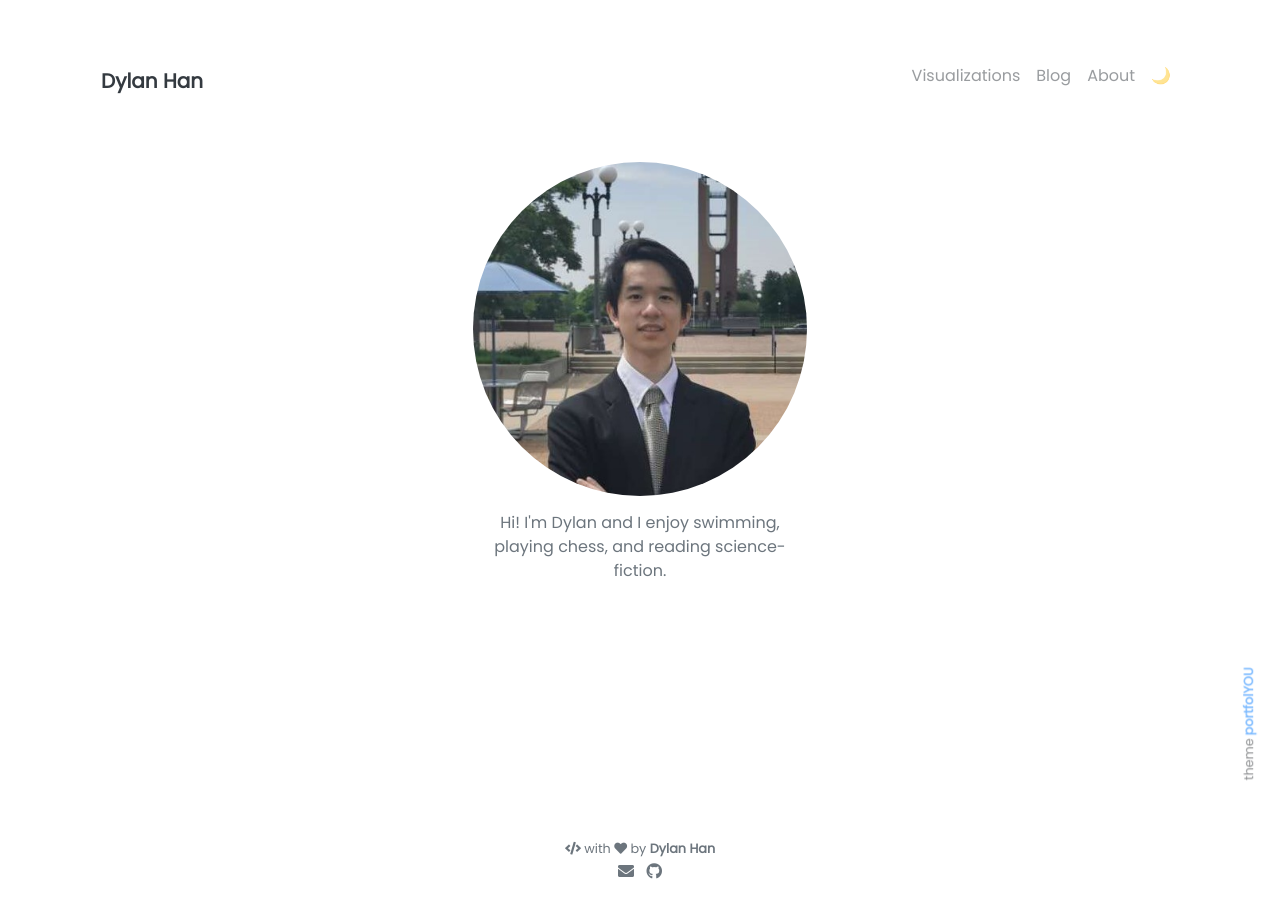
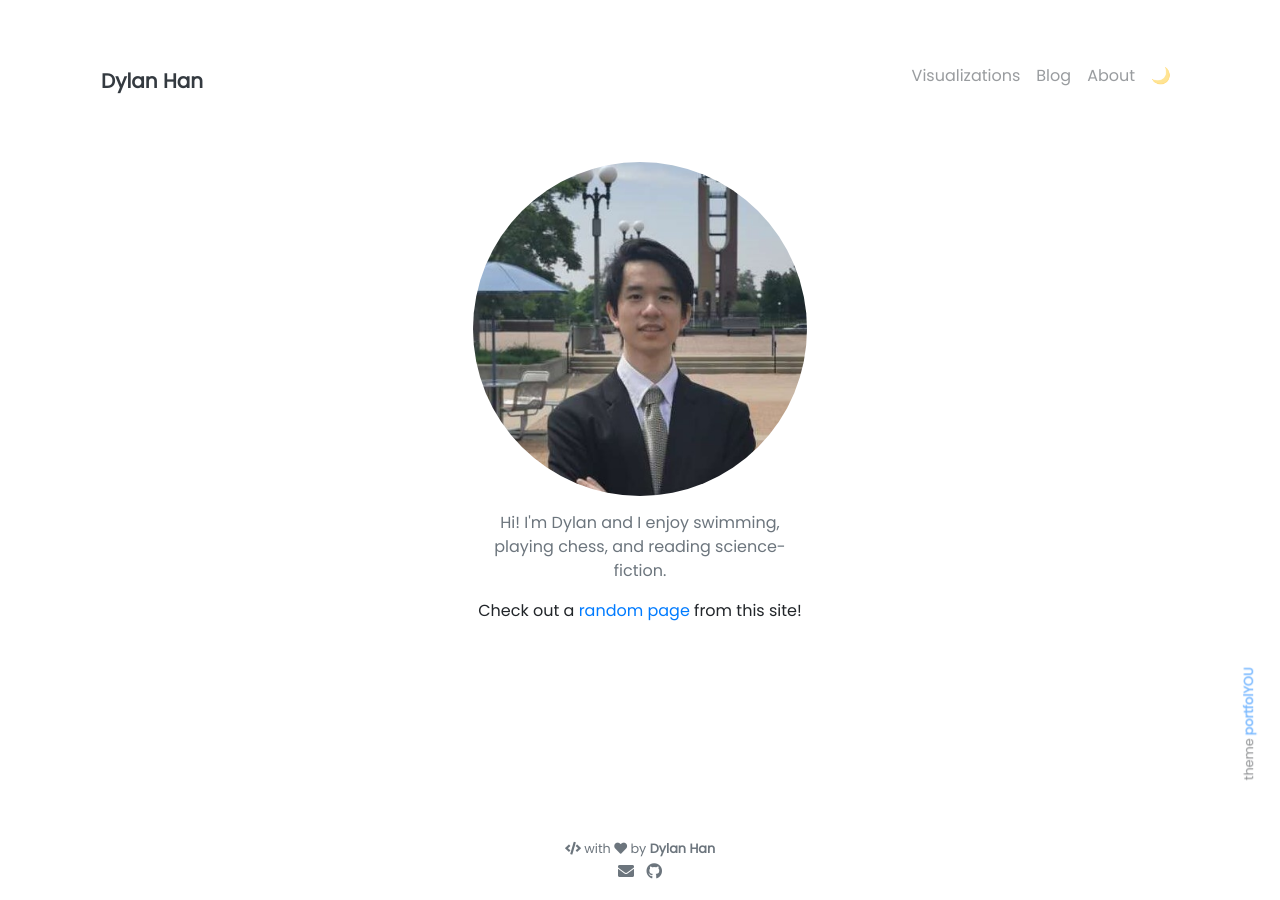
Before and after one commit to lexeme78557/lexeme78557.github.io, a Jekyll site: the page built from pages/index.md, in a window 1280 px wide. Built offline with Jekyll 4.4.1, drawn with Linux system fonts in a browser that asks for light colours; nearby versions of some CDN libraries.

Commit message:
"updating home page"

```diff
--- a/_includes/landing.html
+++ b/_includes/landing.html
@@ -10,6 +10,6 @@
     </div>
 
     <p class="text-muted wow animated slideInUp" data-wow-delay=".15s">{{ site.description }}</p>
-
+    <p> Check out a <a href="https://lexeme78557.github.io/blog/adversarial-attacks">random page</a> from this site!</p>
   </div>
 </div>
```
